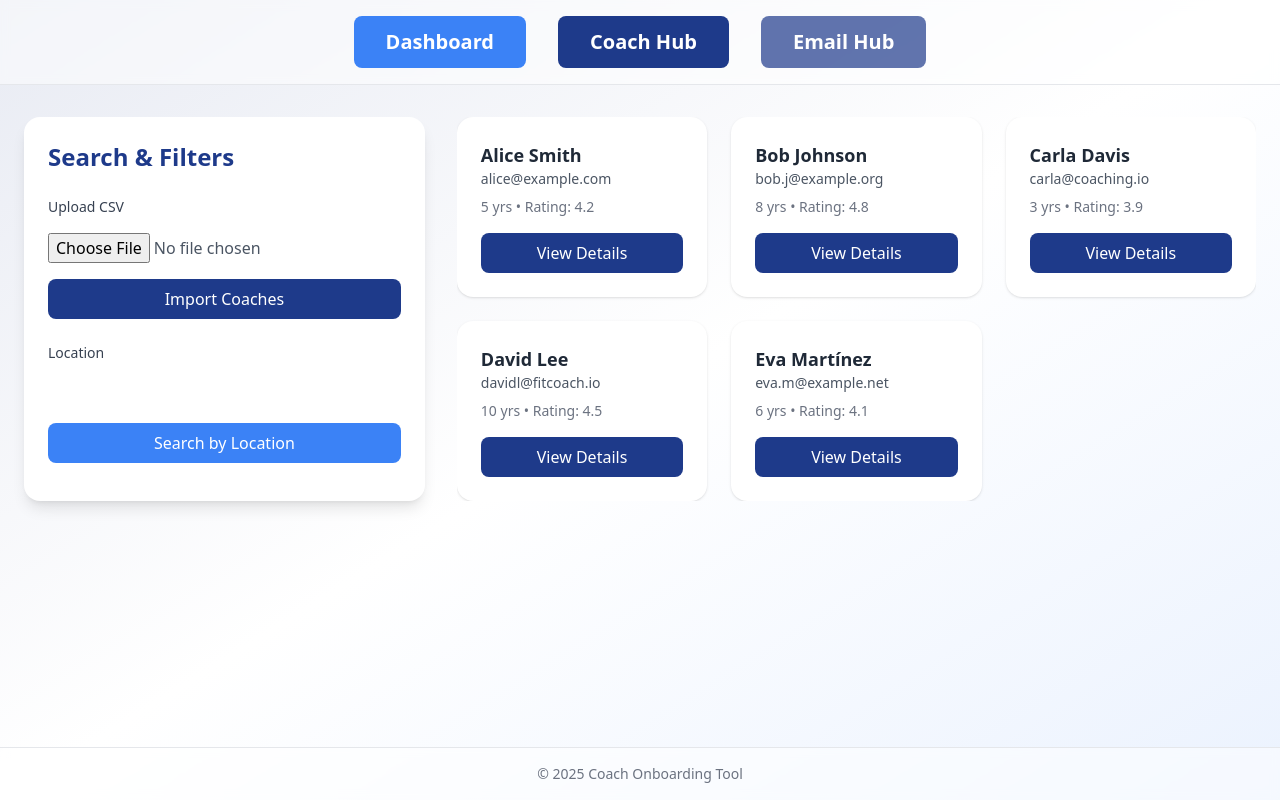
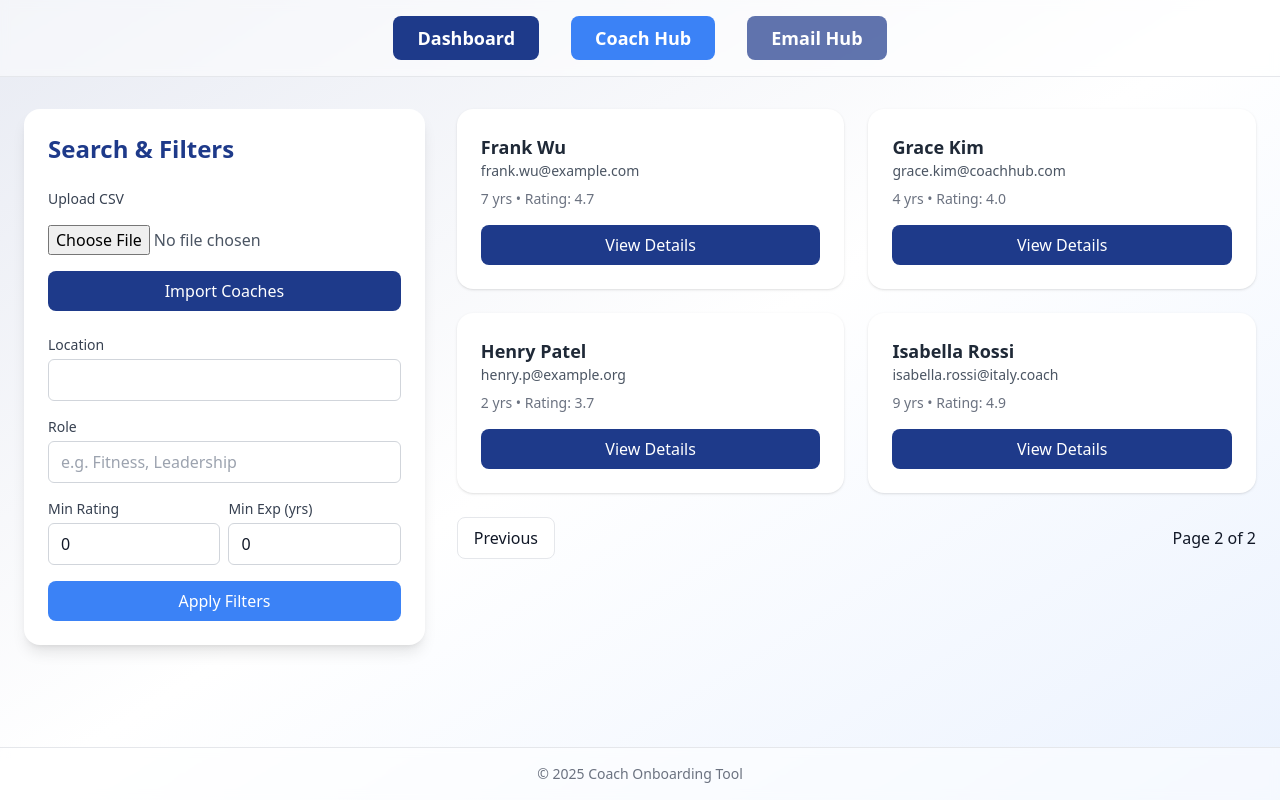
Before and after one commit to SamCrosby1/coach-bot-ui, a Flask app: page /?page=2 in a window 1280 px wide. Run offline with Flask 3, Linux system fonts and the light colour scheme; some libraries are stand-ins or nearby versions.

Commit message:
Full rewrite: Coach Hub filtering, Email Hub table, Dashboard analytics

```diff
--- a/app.py
+++ b/app.py
@@ -1,68 +1,117 @@
-import os, csv, random
-from flask import Flask, render_template, request
+import os, csv, random, math
+from flask import Flask, render_template, request, url_for
+from urllib.parse import urlencode
 from dotenv import load_dotenv
+
 load_dotenv()
-
 app = Flask(__name__)
 
-# Sample coaches with lat/lng & open_count (0 or 1)
+# Sample coaches
 SAMPLE_COACHES = [
-  {'name':'Alice Smith','email':'alice@example.com','experience':5,'rating':4.2,'lat':40.71,'lng':-74.00,'open_count':1,'bounce_count':0},
-  {'name':'Bob Johnson','email':'bob.j@example.org','experience':8,'rating':4.8,'lat':51.50,'lng':-0.12,'open_count':0,'bounce_count':0},
-  {'name':'Carla Davis','email':'carla@coaching.io','experience':3,'rating':3.9,'lat':34.05,'lng':-118.24,'open_count':1,'bounce_count':0},
-  {'name':'David Lee','email':'davidl@fitcoach.io','experience':10,'rating':4.5,'lat':35.68,'lng':139.69,'open_count':1,'bounce_count':0},
-  {'name':'Eva Martínez','email':'eva.m@example.net','experience':6,'rating':4.1,'lat':48.85,'lng':2.35,'open_count':0,'bounce_count':0},
-  {'name':'Frank Wu','email':'frank.wu@example.com','experience':7,'rating':4.7,'lat':-33.86,'lng':151.21,'open_count':1,'bounce_count':0},
+  {'name':'Alice Smith','email':'alice@example.com','role':'Fitness','experience':5,'rating':4.2,'lat':40.71,'lng':-74.0,'open_count':1},
+  {'name':'Bob Johnson','email':'bob.j@example.org','role':'Leadership','experience':8,'rating':4.8,'lat':51.50,'lng':-0.12,'open_count':0},
+  {'name':'Carla Davis','email':'carla@coaching.io','role':'Business','experience':3,'rating':3.9,'lat':34.05,'lng':-118.24,'open_count':1},
+  {'name':'David Lee','email':'davidl@fitcoach.io','role':'Fitness','experience':10,'rating':4.5,'lat':35.68,'lng':139.69,'open_count':1},
+  {'name':'Eva Martínez','email':'eva.m@example.net','role':'Wellness','experience':6,'rating':4.1,'lat':48.85,'lng':2.35,'open_count':0},
+  {'name':'Frank Wu','email':'frank.wu@example.com','role':'Leadership','experience':7,'rating':4.7,'lat':-33.86,'lng':151.21,'open_count':1},
+  {'name':'Grace Kim','email':'grace.kim@coachhub.com','role':'Business','experience':4,'rating':4.0,'lat':52.52,'lng':13.40,'open_count':0},
+  {'name':'Henry Patel','email':'henry.p@example.org','role':'Wellness','experience':2,'rating':3.7,'lat':19.07,'lng':72.88,'open_count':1},
+  {'name':'Isabella Rossi','email':'isabella.rossi@italy.coach','role':'Fitness','experience':9,'rating':4.9,'lat':41.90,'lng':12.50,'open_count':1},
 ]
+
+# Email activity sample
+def make_activity():
+    acts=[]
+    for c in SAMPLE_COACHES:
+        acts.append({
+          'email': c['email'],
+          'status': 'sent',
+          'opened': c['open_count'],
+          'bounced': 1 if random.random()<0.1 else 0,
+          'visited': 1 if random.random()<0.3 else 0
+        })
+    return acts
 
 @app.route('/', methods=['GET','POST'])
 def index():
-    coaches_list = SAMPLE_COACHES.copy()
+    # Gather coaches
+    coaches = SAMPLE_COACHES.copy()
     if request.method=='POST' and 'csv_file' in request.files:
-        coaches_list = _parse_csv(request.files['csv_file'])
+        coaches = _parse_csv(request.files['csv_file'])
     elif request.method=='GET' and request.args.get('location'):
-        coaches_list = _fetch_coaches_from_apollo(request.args['location'])
-    # Show only first 5
-    return render_template('index.html', coaches=coaches_list[:5])
+        coaches = _search_stub(request.args)
+
+    # Apply filters
+    args = request.args
+    def keep(c):
+        if args.get('location') and args['location'].lower() not in c['role'].lower(): return False
+        if args.get('role') and args['role'].lower() not in c['role'].lower(): return False
+        if args.get('min_rating') and float(args['min_rating'])>c['rating']: return False
+        if args.get('min_exp') and float(args['min_exp'])>c['experience']: return False
+        return True
+    filtered = [c for c in coaches if keep(c)]
+
+    # Pagination
+    page = int(request.args.get('page',1))
+    per  = 5
+    total = math.ceil(len(filtered)/per)
+    start = (page-1)*per
+    end   = start+per
+    coaches_page = filtered[start:end]
+
+    # Build next/prev querystrings
+    def qs(p):
+        q = dict(request.args); q['page']=p; return urlencode(q)
+    qs_prev = qs(page-1) if page>1 else ''
+    qs_next = qs(page+1) if page<total else ''
+
+    return render_template('index.html',
+                           coaches=coaches_page, page=page, total_pages=total,
+                           qs_prev=qs_prev, qs_next=qs_next)
 
 @app.route('/activity')
 def activity():
-    # Build sample activities from SAMPLE_COACHES
-    activities = []
-    for c in SAMPLE_COACHES:
-        activities.append({
-            'to_email': c['email'],
-            'status':   'sent',
-            'opened':   c['open_count'],
-            'clicked':  0
-        })
+    activities = make_activity()
     return render_template('activity.html', activities=activities)
 
 @app.route('/dashboard')
 def dashboard():
-    # Pass all SAMPLE_COACHES
-    return render_template('dashboard.html', coaches=SAMPLE_COACHES)
+    # Metrics
+    acts = make_activity()
+    total = len(acts)
+    opens  = sum(a['opened'] for a in acts)
+    bounces= sum(a['bounced'] for a in acts)
+    replies= 0  # stub
+    clicks = sum(a['visited'] for a in acts)
+    metrics = [
+      {'title':'Total Sent','value':total},
+      {'title':'Open Rate','value':f"{opens}/{total}"},
+      {'title':'Bounce Rate','value':f"{bounces}/{total}"},
+      {'title':'Click Rate','value':f"{clicks}/{total}"},
+      {'title':'Replies','value':replies},
+    ]
+    return render_template('dashboard.html',
+                           coaches=SAMPLE_COACHES, analytics={'trend':[
+                              {'date':d,'open':random.randint(0,total),
+                               'bounce':random.randint(0,total//2),
+                               'reply':random.randint(0,total//4),
+                               'click':random.randint(0,total//3)}
+                              for d in ['Mon','Tue','Wed','Thu','Fri','Sat','Sun']
+                            ]},
+                           metrics=metrics)
 
-def _parse_csv(csv_file):
-    text = csv_file.stream.read().decode('utf-8').splitlines()
-    reader = csv.DictReader(text)
+def _parse_csv(f):
+    text=f.stream.read().decode().splitlines()
+    reader=csv.DictReader(text)
     out=[]
-    for row in reader:
-        out.append({
-            'name': row.get('name','').strip(),
-            'email': row.get('email','').strip(),
-            'experience': float(row.get('experience') or 0),
-            'rating': float(row.get('rating') or 0),
-            'lat': float(row.get('lat') or 0),
-            'lng': float(row.get('lng') or 0),
-            'open_count': int(row.get('open_count') or 0),
-            'bounce_count': int(row.get('bounce_count') or 0)
-        })
+    for r in reader:
+        out.append({k: (float(v) if k in ('experience','rating','lat','lng','open_count') else v)
+           for k,v in r.items()})
     return out
 
-def _fetch_coaches_from_apollo(location):
+def _search_stub(args):
+    # ignores location stub for demo
     return SAMPLE_COACHES
 
 if __name__=='__main__':
-    port = int(os.getenv('PORT',5000))
-    app.run(host='0.0.0.0', port=port, debug=True)
+    app.run(host='0.0.0.0', port=int(os.getenv('PORT',5000)), debug=True)
--- a/templates/index.html
+++ b/templates/index.html
@@ -1,36 +1,56 @@
 {% extends "layout.html" %}
 {% block title %}Coach Hub — Coach Onboarding Tool{% endblock %}
-
 {% block content %}
 <div class="flex flex-col lg:flex-row gap-8">
-  <!-- Filters panel -->
+  <!-- Filters -->
   <aside class="w-full lg:w-1/3 bg-white p-6 rounded-2xl shadow-lg space-y-6">
     <h2 class="text-2xl font-semibold text-primary">Search & Filters</h2>
     <form action="/" method="post" enctype="multipart/form-data" class="space-y-4">
       <label class="block text-sm font-medium text-gray-700">Upload CSV</label>
-      <input type="file" name="csv_file" accept=".csv" class="block w-full text-gray-600" />
-      <button type="submit" class="w-full bg-primary text-white py-2 rounded-lg hover:bg-primary/90 transition">
+      <input type="file" name="csv_file" accept=".csv"
+             class="block w-full text-gray-600" />
+      <button type="submit"
+              class="w-full bg-primary text-white py-2 rounded-lg hover:bg-primary/90 transition">
         Import Coaches
       </button>
     </form>
-
     <form action="/" method="get" class="space-y-4">
       <div>
-        <label for="location" class="block text-sm font-medium text-gray-700">Location</label>
-        <input type="text" name="location" id="location"
-               value="{{ request.args.location }}"
-               class="mt-1 block w-full border-gray-300 rounded-md px-3 py-2" />
+        <label class="block text-sm font-medium text-gray-700">Location</label>
+        <input type="text" name="location" value="{{ request.args.location }}"
+               class="mt-1 block w-full border border-gray-300 rounded-md px-3 py-2" />
       </div>
-      <button type="submit" class="w-full bg-accent text-white py-2 rounded-lg hover:bg-accent/90 transition">
-        Search by Location
+      <div>
+        <label class="block text-sm font-medium text-gray-700">Role</label>
+        <input type="text" name="role" value="{{ request.args.role }}"
+               placeholder="e.g. Fitness, Leadership"
+               class="mt-1 block w-full border border-gray-300 rounded-md px-3 py-2" />
+      </div>
+      <div class="flex space-x-2">
+        <div class="w-1/2">
+          <label class="block text-sm font-medium text-gray-700">Min Rating</label>
+          <input type="number" step="0.1" min="0" max="5" name="min_rating"
+                 value="{{ request.args.min_rating or 0 }}"
+                 class="mt-1 block w-full border border-gray-300 rounded-md px-3 py-2" />
+        </div>
+        <div class="w-1/2">
+          <label class="block text-sm font-medium text-gray-700">Min Exp (yrs)</label>
+          <input type="number" min="0" name="min_exp"
+                 value="{{ request.args.min_exp or 0 }}"
+                 class="mt-1 block w-full border border-gray-300 rounded-md px-3 py-2" />
+        </div>
+      </div>
+      <button type="submit"
+              class="w-full bg-accent text-white py-2 rounded-lg hover:bg-accent/90 transition">
+        Apply Filters
       </button>
     </form>
   </aside>
 
-  <!-- Coach cards (5 max) -->
+  <!-- Results: paged, 5 per page -->
   <section class="w-full lg:w-2/3 space-y-6">
     {% if coaches %}
-      <div class="grid grid-cols-1 sm:grid-cols-2 md:grid-cols-3 gap-6 overflow-y-auto max-h-[32rem]">
+      <div id="coach-list" class="grid grid-cols-1 sm:grid-cols-2 gap-6">
         {% for coach in coaches %}
           <div class="bg-white shadow rounded-2xl p-6 hover:shadow-md transition">
             <h3 class="text-lg font-semibold text-gray-800">{{ coach.name }}</h3>
@@ -38,13 +58,24 @@
             <p class="text-sm text-gray-500 mb-4">
               {{ coach.experience }} yrs • Rating: {{ coach.rating }}
             </p>
-            <button
-              data-coach-name="{{ coach.name }}"
-              class="w-full py-2 bg-primary text-white rounded-lg hover:bg-primary/90 transition coach-details-btn">
+            <button data-name="{{ coach.name }}"
+                    data-email="{{ coach.email }}"
+                    class="w-full py-2 bg-primary text-white rounded-lg hover:bg-primary/90 transition coach-details-btn">
               View Details
             </button>
           </div>
         {% endfor %}
+      </div>
+
+      <!-- Pagination -->
+      <div class="flex justify-between items-center mt-4">
+        {% if page>1 %}
+          <a href="?{{ qs_prev }}" class="px-4 py-2 bg-white border rounded-lg hover:bg-gray-50">Previous</a>
+        {% endif %}
+        <span>Page {{ page }} of {{ total_pages }}</span>
+        {% if page<total_pages %}
+          <a href="?{{ qs_next }}" class="px-4 py-2 bg-white border rounded-lg hover:bg-gray-50">Next</a>
+        {% endif %}
       </div>
     {% else %}
       <p class="text-gray-500 italic">No coaches found.</p>
@@ -52,37 +83,40 @@
   </section>
 </div>
 
-<!-- Detail modal (unchanged) -->
+<!-- Modal -->
 <div id="coach-modal" class="fixed inset-0 bg-black bg-opacity-50 hidden">
-  <div id="coach-panel" class="absolute right-0 top-0 h-full w-full md:w-1/3 bg-white shadow-lg transform translate-x-full transition-transform duration-300 flex flex-col">
+  <div id="coach-panel"
+       class="absolute right-0 top-0 h-full w-full md:w-1/3 bg-white shadow-lg transform translate-x-full transition-transform duration-300 flex flex-col">
     <div class="p-6 flex justify-between items-center border-b">
       <h2 id="modal-coach-name" class="text-xl font-semibold text-gray-800"></h2>
       <button id="modal-close" class="text-2xl text-gray-500 hover:text-gray-700">&times;</button>
     </div>
-    <div id="modal-coach-details" class="p-6 overflow-y-auto flex-grow"></div>
+    <div id="modal-coach-details" class="p-6 overflow-y-auto flex-grow">
+      <!-- will inject role, experience, rating, email -->
+    </div>
   </div>
 </div>
 
 <script>
-  // Modal toggle (same as before)
-  const bg=document.getElementById('coach-modal'),
-        panel=document.getElementById('coach-panel'),
-        nameEl=document.getElementById('modal-coach-name'),
-        detailsEl=document.getElementById('modal-coach-details'),
-        closeBtn=document.getElementById('modal-close');
+  // Modal logic
+  const modalBg = document.getElementById('coach-modal'),
+        panel   = document.getElementById('coach-panel'),
+        nameEl  = document.getElementById('modal-coach-name'),
+        details = document.getElementById('modal-coach-details'),
+        closeBtn= document.getElementById('modal-close');
 
   document.querySelectorAll('.coach-details-btn').forEach(btn=>{
-    btn.addEventListener('click',()=>{
-      nameEl.textContent = btn.dataset.coachName;
-      detailsEl.innerHTML = `<p>Email: ${btn.dataset.coachEmail||'N/A'}</p>`;
-      bg.classList.remove('hidden');
+    btn.addEventListener('click', ()=>{
+      nameEl.textContent = btn.dataset.name;
+      details.innerHTML = `<p class="mb-2"><strong>Email:</strong> ${btn.dataset.email}</p>`;
+      modalBg.classList.remove('hidden');
       panel.classList.replace('translate-x-full','translate-x-0');
     });
   });
   closeBtn.onclick = ()=>{
     panel.classList.replace('translate-x-0','translate-x-full');
-    setTimeout(()=>bg.classList.add('hidden'),300);
+    setTimeout(()=>modalBg.classList.add('hidden'),300);
   };
-  bg.addEventListener('click', e=>{ if(e.target===bg) closeBtn.click(); });
+  modalBg.addEventListener('click', e=>{ if(e.target===modalBg) closeBtn.click(); });
 </script>
 {% endblock %}
--- a/templates/layout.html
+++ b/templates/layout.html
@@ -2,19 +2,15 @@
 <html lang="en">
 <head>
   <meta charset="UTF-8" />
-  <meta name="viewport" content="width=device-width, initial-scale=1.0" />
+  <meta name="viewport" content="width=device-width,initial-scale=1" />
   <title>{% block title %}Coach Onboarding Tool{% endblock %}</title>
-
-  <!-- Tailwind CDN + custom colors -->
+  <!-- Tailwind + custom blues -->
   <script src="https://cdn.tailwindcss.com"></script>
   <script>
     tailwind.config = {
       theme: {
         extend: {
-          colors: {
-            primary: '#1E3A8A',
-            accent:  '#3B82F6'
-          }
+          colors: { primary: '#1E3A8A', accent: '#3B82F6' }
         }
       }
     }
@@ -26,21 +22,21 @@
   <nav class="backdrop-blur-sm bg-white bg-opacity-50 border-b border-gray-200">
     <div class="container mx-auto px-6 py-4 flex justify-center space-x-8">
       <a href="/dashboard"
-         class="px-8 py-3 bg-accent text-white text-xl font-semibold rounded-lg hover:bg-accent/90 transition">
+         class="px-6 py-2 bg-primary text-white text-lg font-semibold rounded-lg hover:bg-primary/90 transition">
         Dashboard
       </a>
       <a href="/"
-         class="px-8 py-3 bg-primary text-white text-xl font-semibold rounded-lg hover:bg-primary/90 transition">
+         class="px-6 py-2 bg-accent text-white text-lg font-semibold rounded-lg hover:bg-accent/90 transition">
         Coach Hub
       </a>
       <a href="/activity"
-         class="px-8 py-3 bg-primary/70 text-white text-xl font-semibold rounded-lg hover:bg-primary/60 transition">
+         class="px-6 py-2 bg-primary/70 text-white text-lg font-semibold rounded-lg hover:bg-primary/60 transition">
         Email Hub
       </a>
     </div>
   </nav>
 
-  <!-- Main content -->
+  <!-- Page Content -->
   <main class="container mx-auto px-6 py-8 flex-grow">{% block content %}{% endblock %}</main>
 
   <!-- Footer -->
```
Also changed, not shown: templates/activity.html (+9 -10 lines), templates/dashboard.html (+61 -29 lines).
